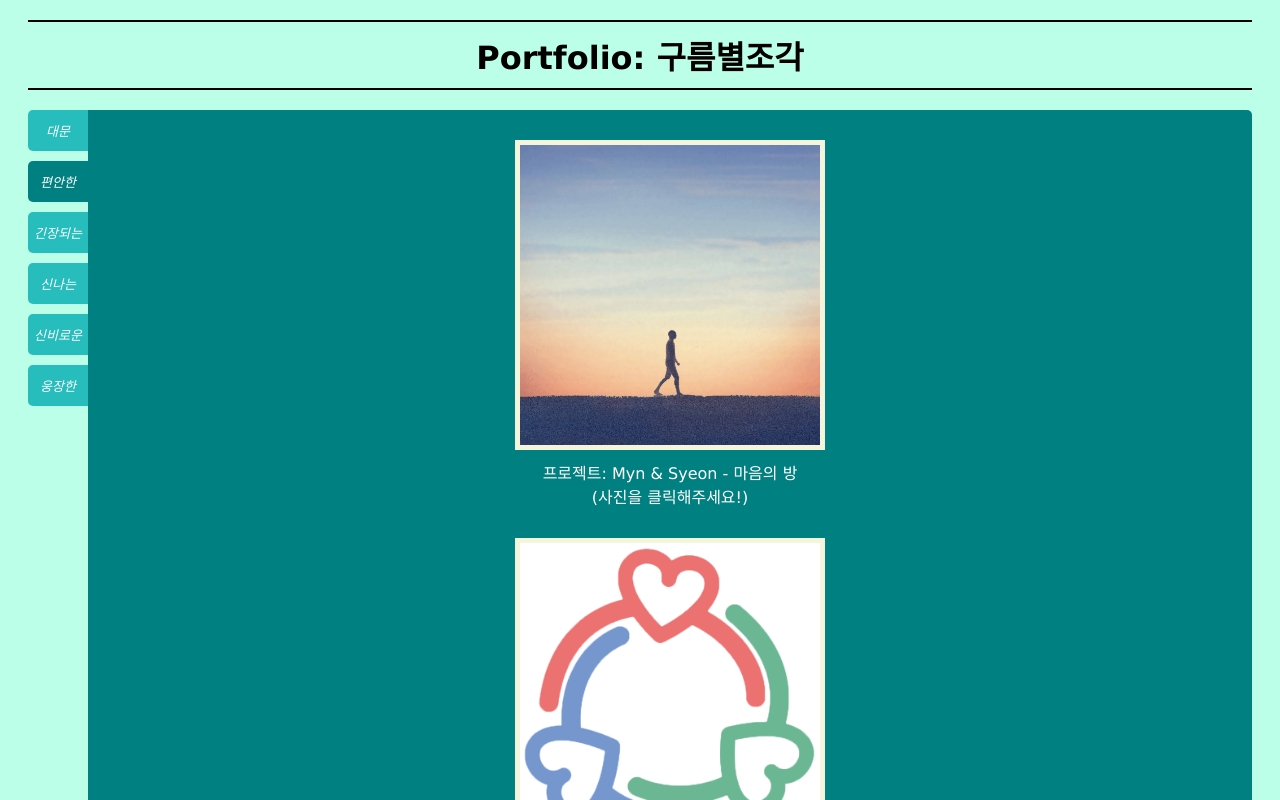
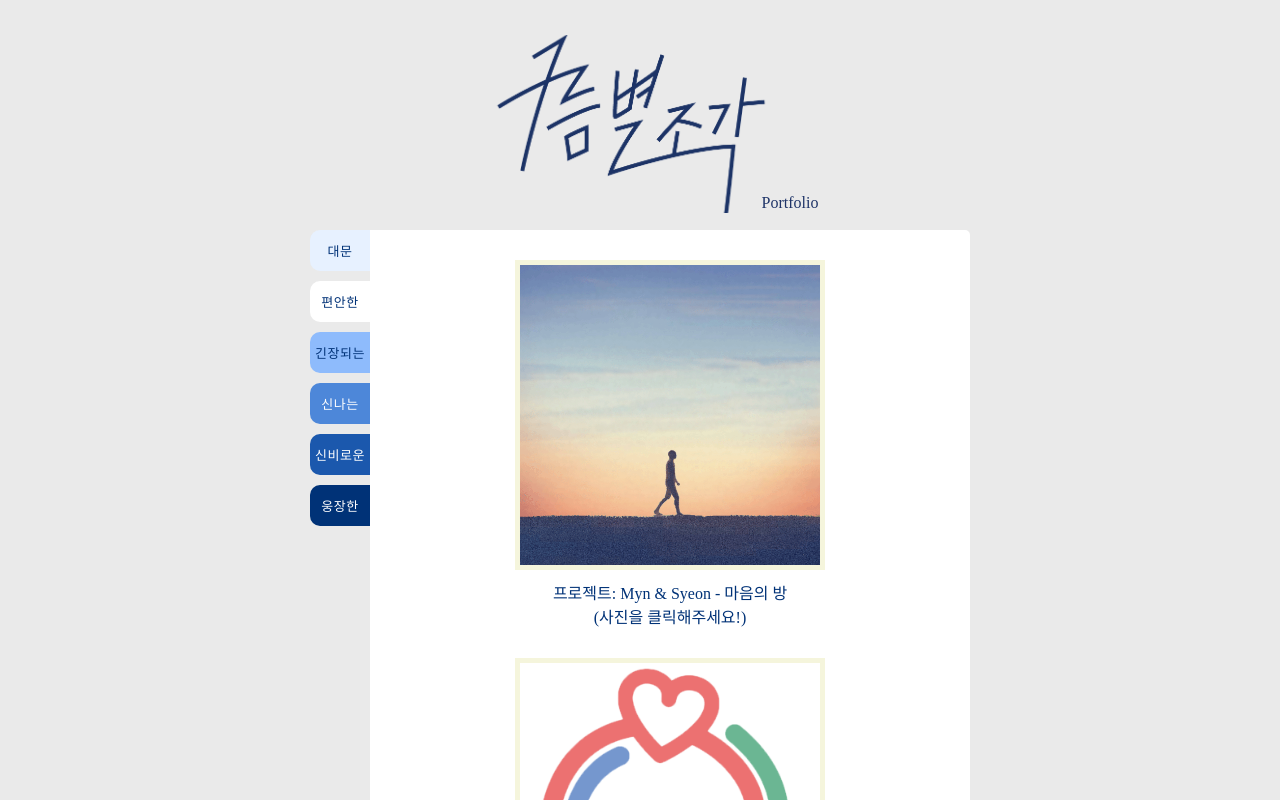
Before and after one commit to SeHaan/pf_cloudStarPiece, a plain HTML site: page index.html in a window 1280 px wide. Both pictures are taken after a click on the element "편안한". Shown: the top 800 px of the page. Drawn offline with Linux system fonts and the light colour scheme; a web font is replaced by a local one.

Commit message:
Change Layout

```diff
--- a/index.html
+++ b/index.html
@@ -26,14 +26,19 @@
     <body>
         <script src="static/js/slide.js"></script>
 
-        <h1>Portfolio: 구름별조각</h1>
+        <div id="content">
 
-        <div class="flip" onclick="current(1)" style="background-color: teal;">대문</div>
-        <div class="flip" onclick="current(2)">편안한</div>
-        <div class="flip" onclick="current(3)">긴장되는</div>
-        <div class="flip" onclick="current(4)">신나는</div>
-        <div class="flip" onclick="current(5)">신비로운</div>
-        <div class="flip" onclick="current(6)">웅장한</div>
+        <div id="titleCover">
+            <img id="titleCover_img" src="static/media/picture/cover_cloudstarpiece.png">
+            <div id="titleCover_text">Portfolio</div>
+        </div>
+
+        <div class="flip" id="flip_1" onclick="current(1)">대문</div>
+        <div class="flip" id="flip_2" onclick="current(2)">편안한</div>
+        <div class="flip" id="flip_3" onclick="current(3)">긴장되는</div>
+        <div class="flip" id="flip_4" onclick="current(4)">신나는</div>
+        <div class="flip" id="flip_5" onclick="current(5)">신비로운</div>
+        <div class="flip" id="flip_6" onclick="current(6)">웅장한</div>
 
         <div class="fade" id="intro">
             <div class="mov_big" id="introMov">
@@ -63,8 +68,6 @@
                 <br>Insta : <a href="https://www.instagram.com/myn_music_/" target="_blank">@myn_music_</a>
                 <br>Grafolio : <a href="https://grafolio.naver.com/myn_music" target="_blank">@Myn</a>
                 <br>GitHub :  <a href="https://github.com/SeHaan">@SeHaan</a>
-                <br>
-                <img src="static/media/picture/cloudstarpiece.png" id="logo">
             </div>
 
         </div>
@@ -219,5 +222,6 @@
             </div>
         </div>
 
+        </div>
     </body>
 </html>
--- a/static/css/common.css
+++ b/static/css/common.css
@@ -1,26 +1,23 @@
-body {
-    background-color: rgb(187, 255, 232);
-    font-family: 'Lucida Sans', 'Lucida Sans Regular', 'Lucida Grande', 'Lucida Sans Unicode', Geneva, Verdana, sans-serif;
+@font-face {
+    font-family: 'KBIZHanmaumGothic';
+    src: url('https://cdn.jsdelivr.net/gh/projectnoonnu/noonfonts_one@1.0/KBIZHanmaumGothic.woff') format('woff');
+    font-weight: normal;
+    font-style: normal;
 }
 
-h1 {
-    text-align: center;
-    padding: 10px;
-    margin: 20px;
-    border-bottom: 2px solid black;
-    border-top: 2px solid black;
+body {
+    background-color: #EAEAEA;
+    font-family: 'KBIZHanmaumGothic';
 }
 
 .flip {
     width: 60px;
     height: 30px;
     font-size: 13px;
-    font-style: italic;
-    color: white;
+    letter-spacing: 0.52px;
 
-    background-color: rgb(40, 189, 189);
-    border-top-left-radius: 5px;
-    border-bottom-left-radius: 5px;
+    border-top-left-radius: 10px;
+    border-bottom-left-radius: 10px;
 
     text-align: center;
     position: relative;
@@ -29,11 +26,18 @@ h1 {
     margin: 10px 0 10px 0;
 }
 
+#flip_1 {background-color: #FFFFFF; color: #003277;}
+#flip_2 {background-color: #C7DEFF; color: #003277;}
+#flip_3 {background-color: #8EBBFC; color: #003277;}
+#flip_4 {background-color: #4D87D9; color: #FFFFFF;}
+#flip_5 {background-color: #1B58AD; color: #FFFFFF;}
+#flip_6 {background-color: #003277; color: #FFFFFF;}
+
 .fade {
-    width: calc(100% - 100px);
+    width: 600px;
     height: auto;
 
-    background-color: teal;
+    background-color: #FFFFFF;
 
     position: relative;
     left: 80px;
@@ -62,7 +66,7 @@ img {
 
 .text_title {
     font-size: 16px;
-    color: white;
+    color: #003277;
     text-align: center;
 
     position: relative;
@@ -72,7 +76,7 @@ img {
 
 .text {
     font-size: 14px;
-    color: white;
+    color: #003277;
 
     position: relative;
     left: 210px;
@@ -92,19 +96,35 @@ audio {
     top: 10px;
 }
 
+#content {
+    width: 700px;
+    position: relative;
+    margin: auto;
+}
+
 @media (max-width: 699px) {
     .text_title {width: 43vw;}
     .text {width: 29vw; left: 32vw; top: -29vw; height: 28vw;}
     audio {width: 29vw;}
+    .fade {width: calc(100% - 100px);}
+    #content {width: 100%;}
 }
 
 #back {
-    border-top-right-radius: 5px;
-    border-bottom-right-radius: 5px;
+    border-top-right-radius: 10px;
+    border-bottom-right-radius: 10px;
     width: 50px;
+    background-color: #003277;
+    color: #FFFFFF;
 }
 
 a {text-decoration-line: none;}
-a:link {color: bisque;}
-a:visited {color: bisque;}
-a:hover {color: white;}
+a:link {color: #006577;}
+a:visited {color: #006577;}
+a:hover {color: #003277;}
+
+h1 {
+    position: relative;
+    margin: 25px auto 25px auto;
+    text-align: center;
+}
--- a/static/css/index.css
+++ b/static/css/index.css
@@ -19,12 +19,34 @@
 #enormous {height: 500px;}
 #part_1 {top: 30px}
 
+#titleCover {
+    text-align: center;
+    padding: 10px;
+    margin: 25px auto -25px auto;
+    position: relative;
+}
+
+#titleCover_img {
+    position: relative;
+    width: 279px;
+    height: 178px;
+    left: -10px;
+}
+
+#titleCover_text {
+    color: #1E3367;
+    position: relative;
+    left: 150px;
+    top: -23px;
+}
+
 #introText {
-    color: white;
+    color: #003277;
     text-align: center;
     position: relative;
     top: 30px;
     margin: auto;
+    letter-spacing: 0.36px;
 }
 
 @media (max-width: 699px) {
--- a/static/css/mindRoom.css
+++ b/static/css/mindRoom.css
@@ -2,7 +2,7 @@
     width: calc(100% - 100px);
     height: auto;
 
-    background-color: teal;
+    background-color: #FFFFFF;
 
     position: relative;
     left: 80px;
--- a/static/css/snumental.css
+++ b/static/css/snumental.css
@@ -3,7 +3,7 @@
     width: calc(100% - 100px);
     height: auto;
 
-    background-color: teal;
+    background-color: #FFFFFF;
 
     position: relative;
     left: 80px;
--- a/static/js/slide.js
+++ b/static/js/slide.js
@@ -1,5 +1,6 @@
 var labelIndex = 1;
 var fadeIndex = 1;
+
 
 function showLabels(n) {
     var i;
@@ -7,11 +8,17 @@ function showLabels(n) {
     if(n > labels.length) {labelIndex = 1}
     if(n < 1) {labelIndex = labels.length}
 
-    for (i = 0; i < labels.length; i++) {
-        labels[i].style.backgroundColor = "rgb(40, 189, 189)";
-    }
 
-    labels[labelIndex - 1].style.backgroundColor = "rgb(0, 128, 128)";
+    labels[0].style.backgroundColor = "#E7F1FF";
+    labels[1].style.backgroundColor = "#C7DEFF";
+    labels[2].style.backgroundColor = "#8EBBFC";
+    labels[3].style.backgroundColor = "#4D87D9"; labels[3].style.color = "#FFFFFF";
+    labels[4].style.backgroundColor = "#1B58AD"; labels[4].style.color = "#FFFFFF";
+    labels[5].style.backgroundColor = "#003277"; labels[5].style.color = "#FFFFFF";
+
+
+    labels[labelIndex - 1].style.backgroundColor = "#FFFFFF";
+    labels[labelIndex - 1].style.color = "#003277";
 }
 
 function showFades(n) {
```
Also changed, not shown: templates/mindRoom.html (+7 -2 lines), templates/snumental.html (+6 -2 lines), static/media/picture/cover_cloudstarpiece.png (added).
